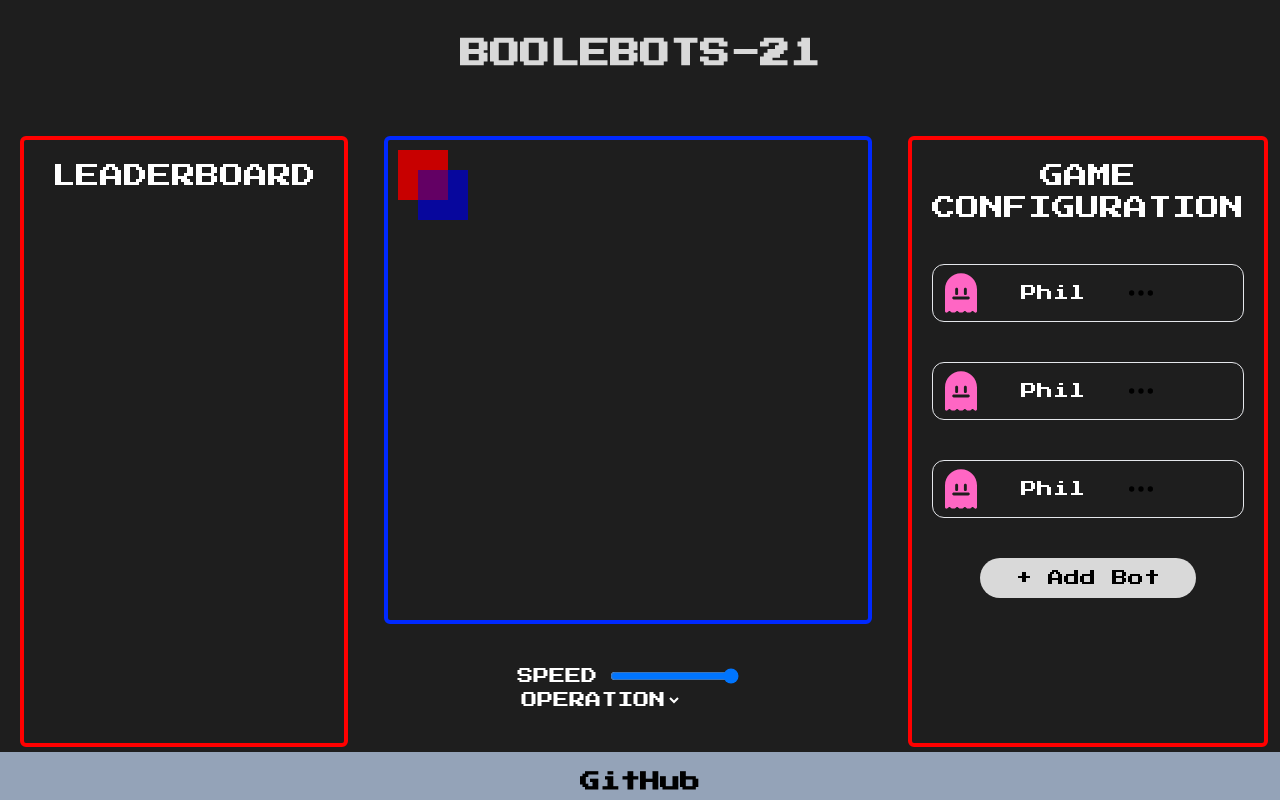
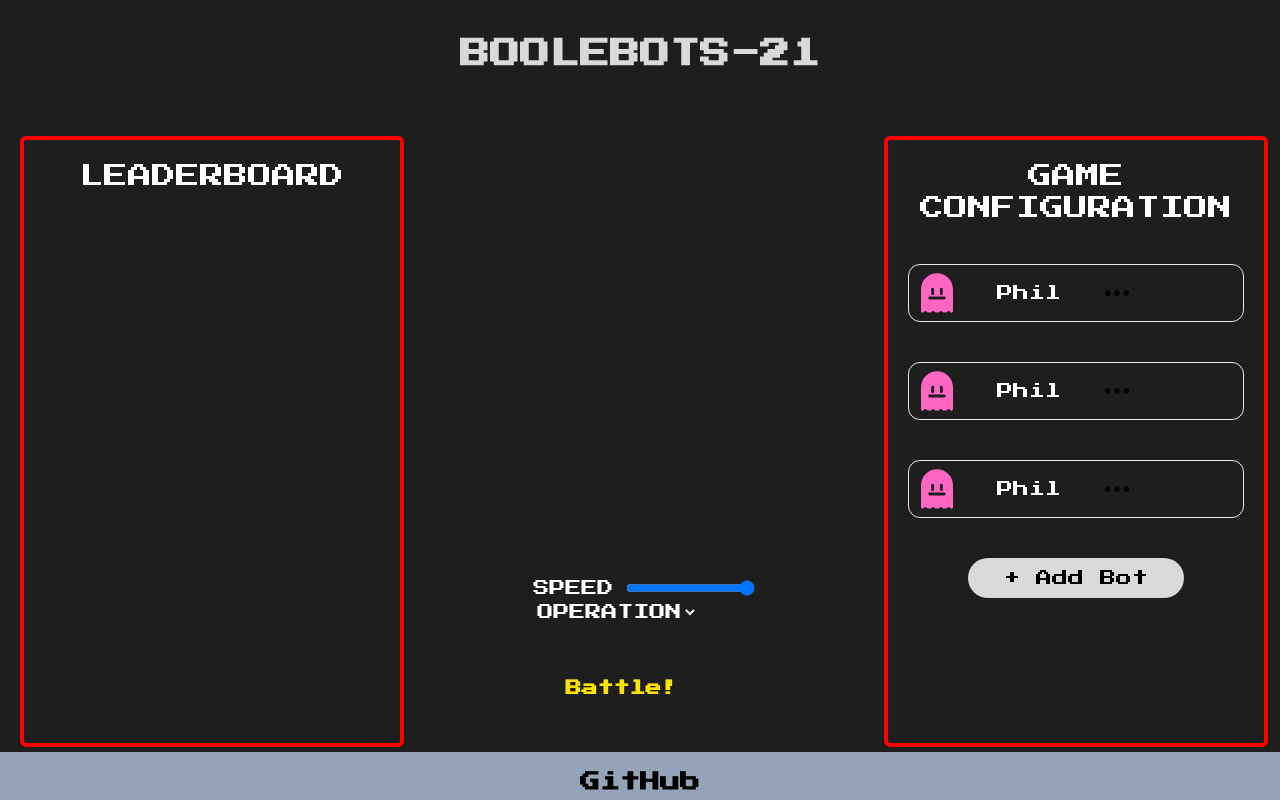
Before and after one commit to chingu-voyages/v44-tier2-team-21, a React (Vite) app: page / in a window 1280 px wide. Built offline with nearby package versions, Linux system fonts and the light colour scheme.

Commit message:
Update canvas so two shapes move freely

```diff
--- a/src/components/Arena.jsx
+++ b/src/components/Arena.jsx
@@ -1,41 +1,37 @@
-import Canvas from "./Canvas";
-
-const draw = (context) => {
-  context.fillStyle = "rgb(200, 0, 0)";
-  context.fillRect(10, 10, 50, 50);
-
-  context.fillStyle = "rgba(0, 0, 200, 0.5)";
-  context.fillRect(30, 30, 50, 50);
-};
+import Canvas from './Canvas';
 
 const Arena = () => {
   return (
-    <div className="w-3/6 h-full bg-[#1e1e1e] text-[#FFFFFF] flex flex-col items-center">
-      <Canvas draw={draw} height={480} width={480} />
+    <div className='w-3/6 h-full bg-[#1e1e1e] text-[#FFFFFF] flex flex-col items-center'>
+      <Canvas />
       <div>
-        <div className="speed-operation my-10">
-          <div className="speed form-group">
-            <label htmlFor="speed" className="mr-3">
+        <div className='speed-operation my-10'>
+          <div className='speed form-group'>
+            <label htmlFor='speed' className='mr-3'>
               SPEED
             </label>
-            <input type="range" min="1" max="10" name="speed" />
+            <input type='range' min='1' max='10' name='speed' />
           </div>
-          <div className="operation form-group">
-            <label htmlFor="operation" className="hidden">
+          <div className='operation form-group'>
+            <label htmlFor='operation' className='hidden'>
               OPERATION
             </label>
-            <select name="operation" id="operation" className=" bg-transparent">
-              <option value="AND">OPERATION</option>
-              <option value="AND">AND</option>
-              <option value="XOR">XOR</option>
-              <option value="OR">OR</option>
-              <option value="NOT">NOT</option>
+            <select
+              name='operation'
+              id='operation'
+              className=' bg-transparent'
+            >
+              <option value='AND'>OPERATION</option>
+              <option value='AND'>AND</option>
+              <option value='XOR'>XOR</option>
+              <option value='OR'>OR</option>
+              <option value='NOT'>NOT</option>
             </select>
           </div>
         </div>
         <button
-          type="button"
-          className="px-8 py-3 font-semibold text-[#FCE300]"
+          type='button'
+          className='px-8 py-3 font-semibold text-[#FCE300]'
         >
           Battle!
         </button>
--- a/src/components/Canvas.jsx
+++ b/src/components/Canvas.jsx
@@ -1,25 +1,42 @@
-import React from 'react';
-import PropTypes from 'prop-types';
+import { useRef, useEffect } from 'react';
 
-const Canvas = ({ draw, height, width }) => {
-  const canvas = React.useRef();
+function Canvas() {
+  const canvasRef = useRef(null);
 
-  React.useEffect(() => {
-    const context = canvas.current.getContext('2d');
-    draw(context);
-  });
+  useEffect(() => {
+    const canvas = canvasRef.current;
+    const context = canvas.getContext('2d');
 
-  return (
-    <div className='border-4 rounded-md border-[#0029ff]'>
-      <canvas ref={canvas} height={height} width={width} />{' '}
-    </div>
-  );
-};
+    let x1 = 0;
+    let y1 = 0;
+    let x2 = 200;
+    let y2 = 100;
 
-Canvas.propTypes = {
-  draw: PropTypes.func.isRequired,
-  height: PropTypes.number.isRequired,
-  width: PropTypes.number.isRequired,
-};
+    function animate() {
+      requestAnimationFrame(animate);
+      context.clearRect(0, 0, canvas.width, canvas.height);
+
+      // Draw the first square at a new position
+      context.fillStyle = 'blue';
+      context.fillRect(x1, y1, 50, 50);
+
+      // Draw the second square at a new position
+      context.fillStyle = 'red';
+      context.fillRect(x2, y2, 50, 50);
+
+      // Update the position of the first square
+      x1 += 1;
+      y1 += 2;
+
+      // Update the position of the second square
+      x2 -= 2;
+      y2 += 1;
+    }
+
+    animate();
+  }, []);
+
+  return <canvas ref={canvasRef} width={400} height={400} />;
+}
 
 export default Canvas;
```
